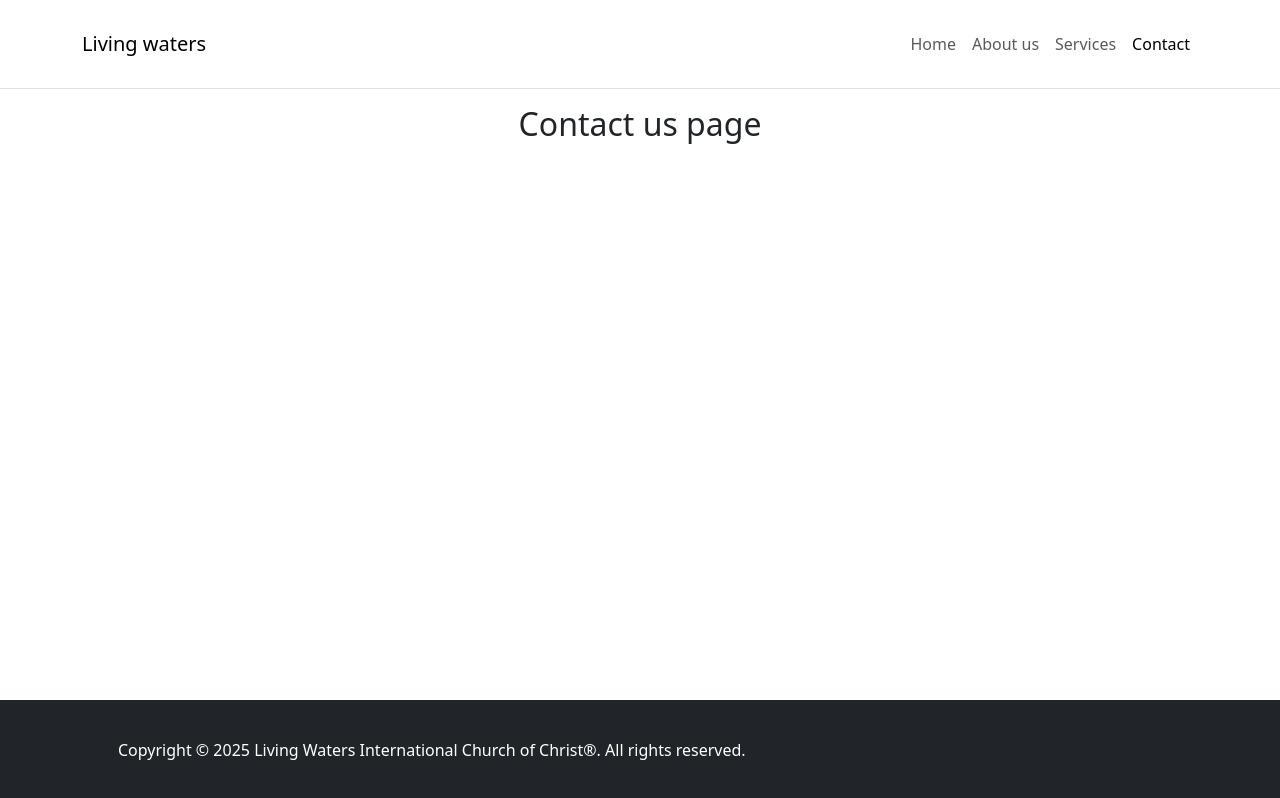
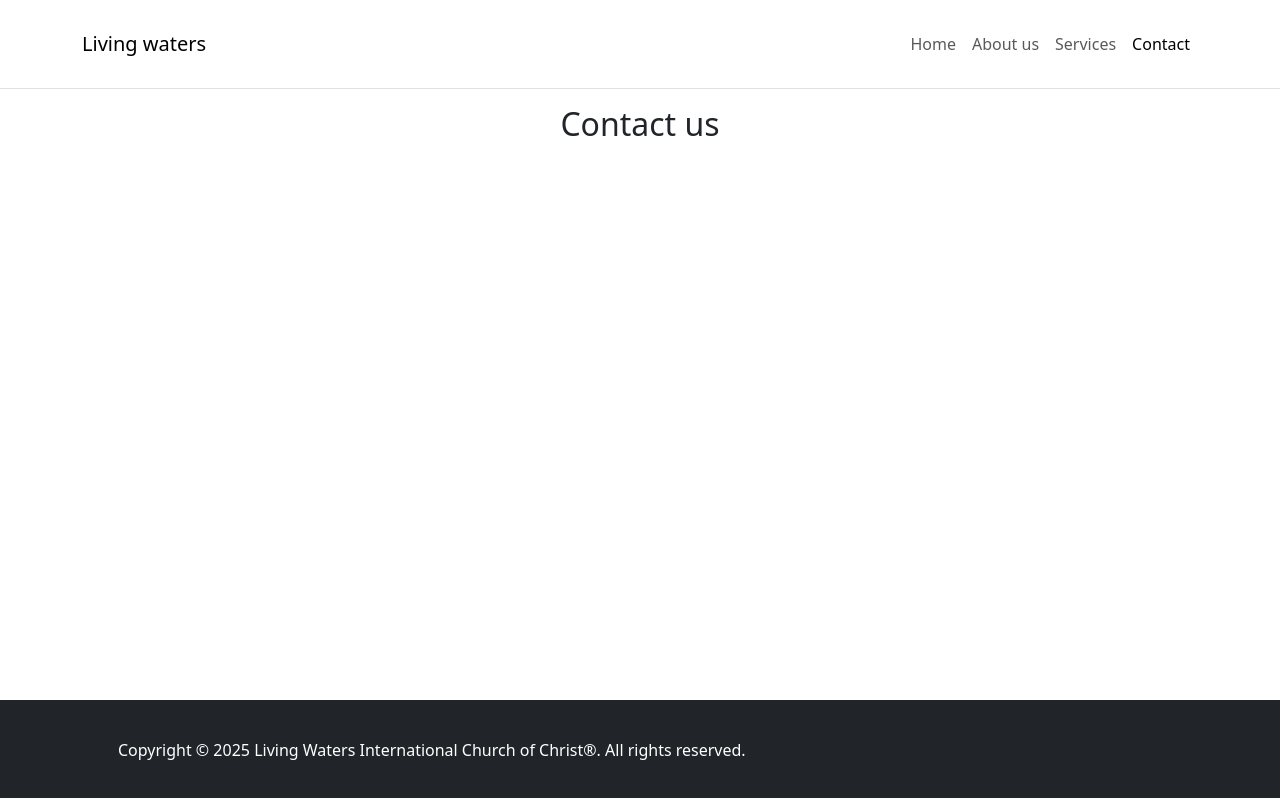
Before and after one commit to livingwatersicc/livingwatersicc, a Next.js app: page /contact in a window 1280 px wide. Built offline with nearby package versions, Linux system fonts and the light colour scheme.

Commit message:
Rename contact title

```diff
--- a/src/pages/contact.js
+++ b/src/pages/contact.js
@@ -1,7 +1,7 @@
 import { Title } from "components/typography";
 
 const Contact = () => {
-  return <Title>Contact us page</Title>;
+  return <Title>Contact us</Title>;
 };
 
 export default Contact;
```
